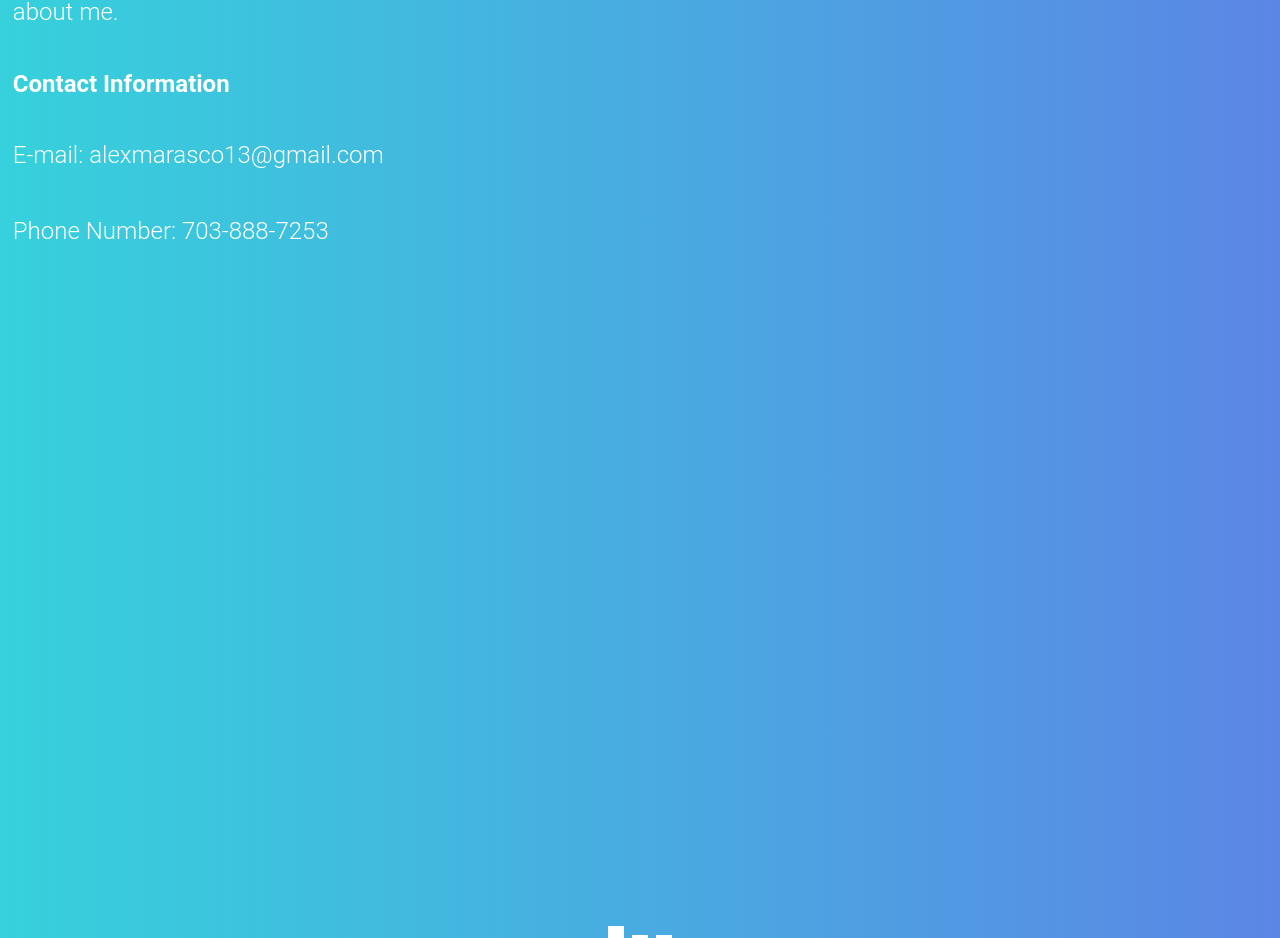
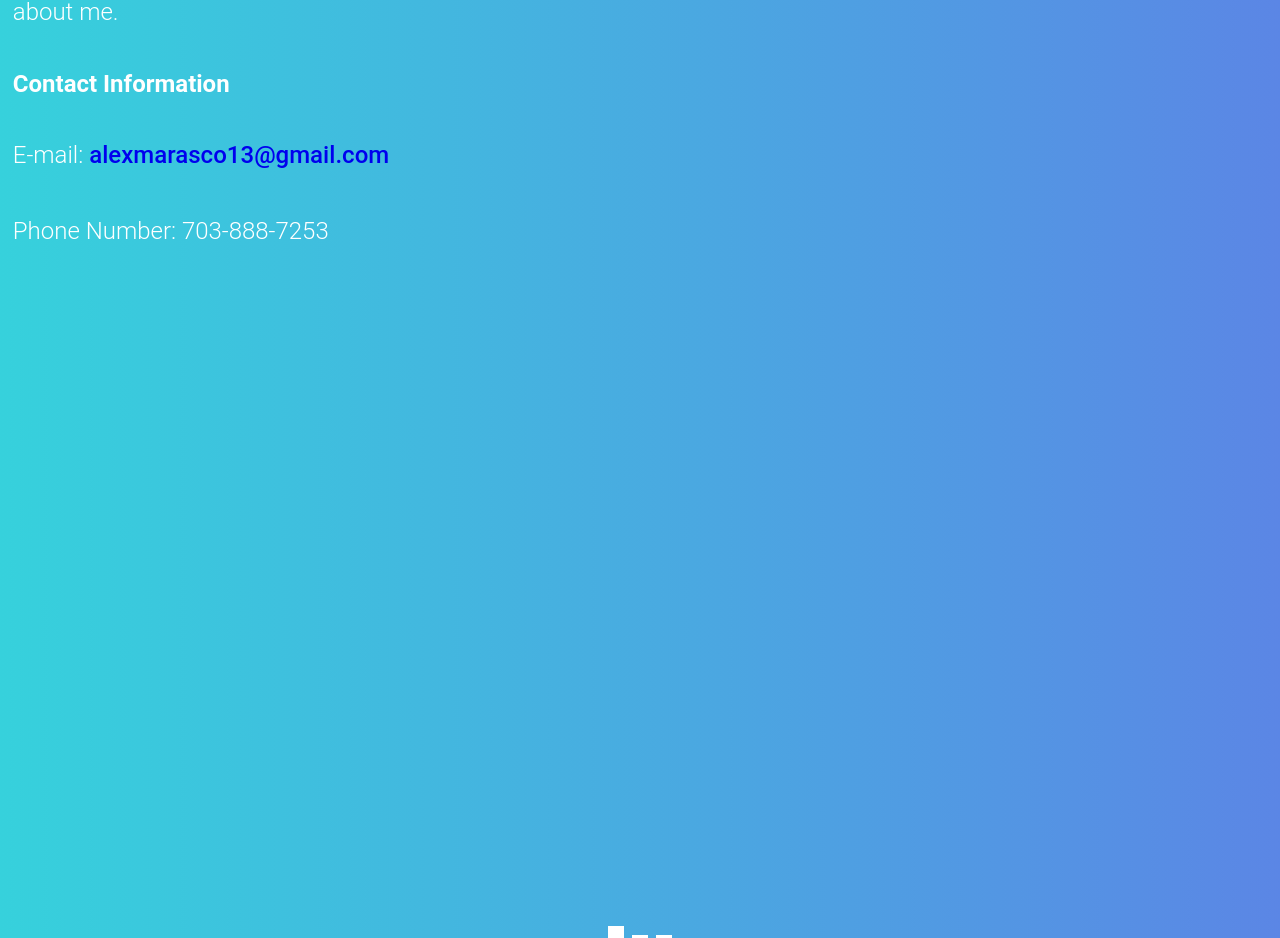
Before and after one commit to Marascax/alex-marasco-personal-site, a React (Create React App) app: page / in a window 1280 px wide. Shown: the part 1049-1987 px from the top of the page. Built offline with nearby package versions, Linux system fonts and the light colour scheme.

Commit message:
mailto anchor for email address

```diff
--- a/src/components/aboutMeBody.js
+++ b/src/components/aboutMeBody.js
@@ -8,7 +8,9 @@ const AboutMeBody = props => {
             <p>{pageData.text}</p>
 
             <h2>Contact Information</h2>
-            <p>E-mail: {pageData.contactInfo.email}</p>
+            <p>
+                E-mail: <a href={`mailto:${pageData.contactInfo.email}`}>{pageData.contactInfo.email}</a>
+            </p>
             <p>Phone Number: {pageData.contactInfo.phoneNumber}</p>
 
         </div>
--- a/src/containers/pages/aboutMe/aboutMe.scss
+++ b/src/containers/pages/aboutMe/aboutMe.scss
@@ -59,7 +59,6 @@
 
         p {
             width: 100%;
-            //height: 100%;
 
             box-sizing: border-box;
 
@@ -68,5 +67,10 @@
 
             word-wrap: break-word;
         }
+
+        a {
+            text-decoration: none;
+            font-weight: 500;
+        }
     }
 }
```
